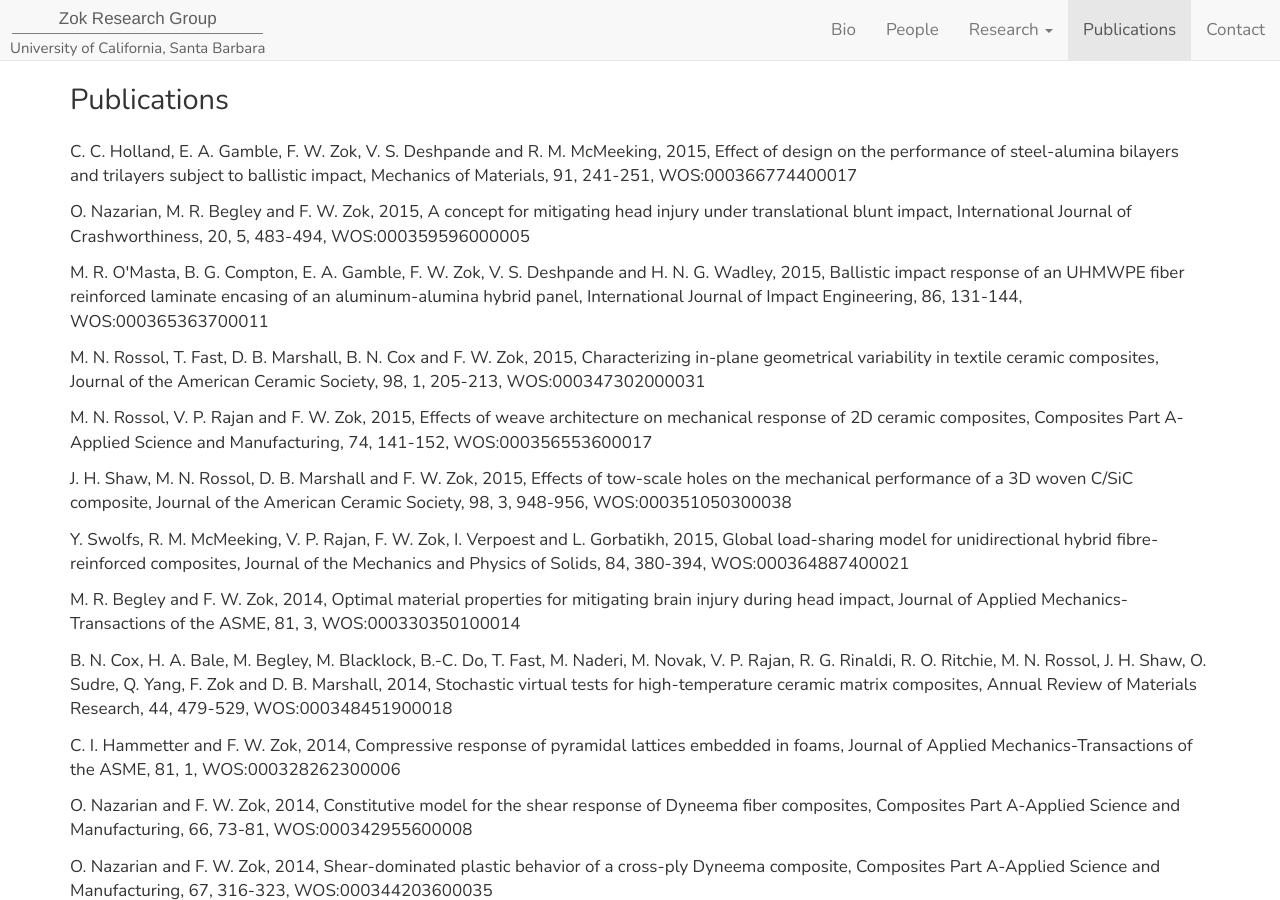
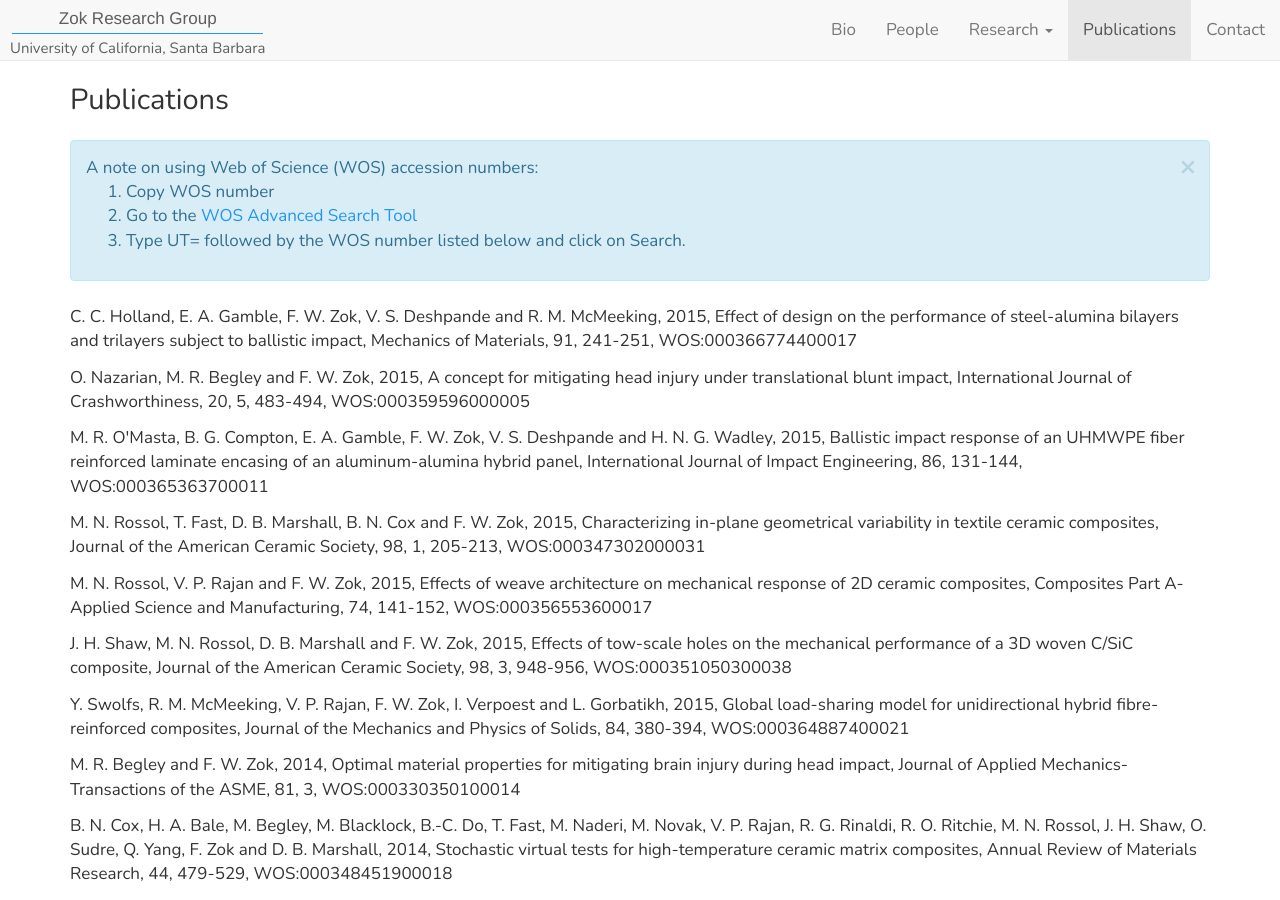
Before and after one commit to latture/zok-group-website, a Jekyll site: the page built from publications/index.html, in a window 1280 px wide and 900 px high. Built offline with Jekyll 4.4.1, drawn with Linux system fonts in a browser that asks for light colours; some web fonts are replaced.

Commit message:
Added note on how to use WOS numbers.

```diff
--- a/publications/index.html
+++ b/publications/index.html
@@ -4,6 +4,17 @@ layout: default
 <section id="publications">
     <div class="container">
     <h3 class="publications-header">Publications</h3>
+    <div class="alert alert-info alert-dismissable" role="alert">
+        <button type = "button" class = "close" data-dismiss = "alert" aria-hidden = "true">
+            &times;
+        </button>
+        <p>A note on using Web of Science (WOS) accession numbers:</p>
+        <ol>
+            <li>Copy WOS number</li>
+            <li>Go to the <a href="http://apps.webofknowledge.com/WOS_AdvancedSearch_input.do?SID=1DOWUJA3ikLe5dhlqNK&product=WOS&search_mode=AdvancedSearch">WOS Advanced Search Tool</a></li>
+            <li>Type UT= followed by the WOS number listed below and click on Search.</li>
+        </ol>
+    </div>
     {% for publication in site.data.publications-all %}
         <p>{{publication.data}}</p>
     {% endfor %}
```
